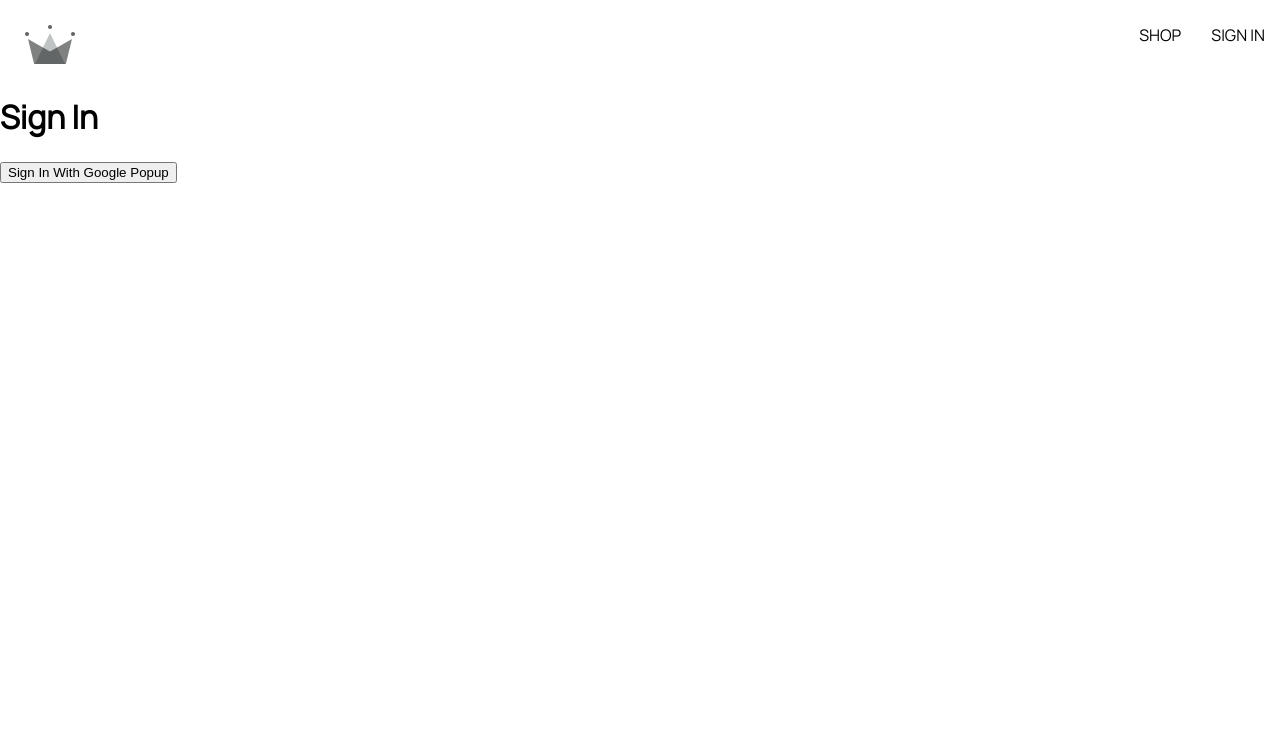
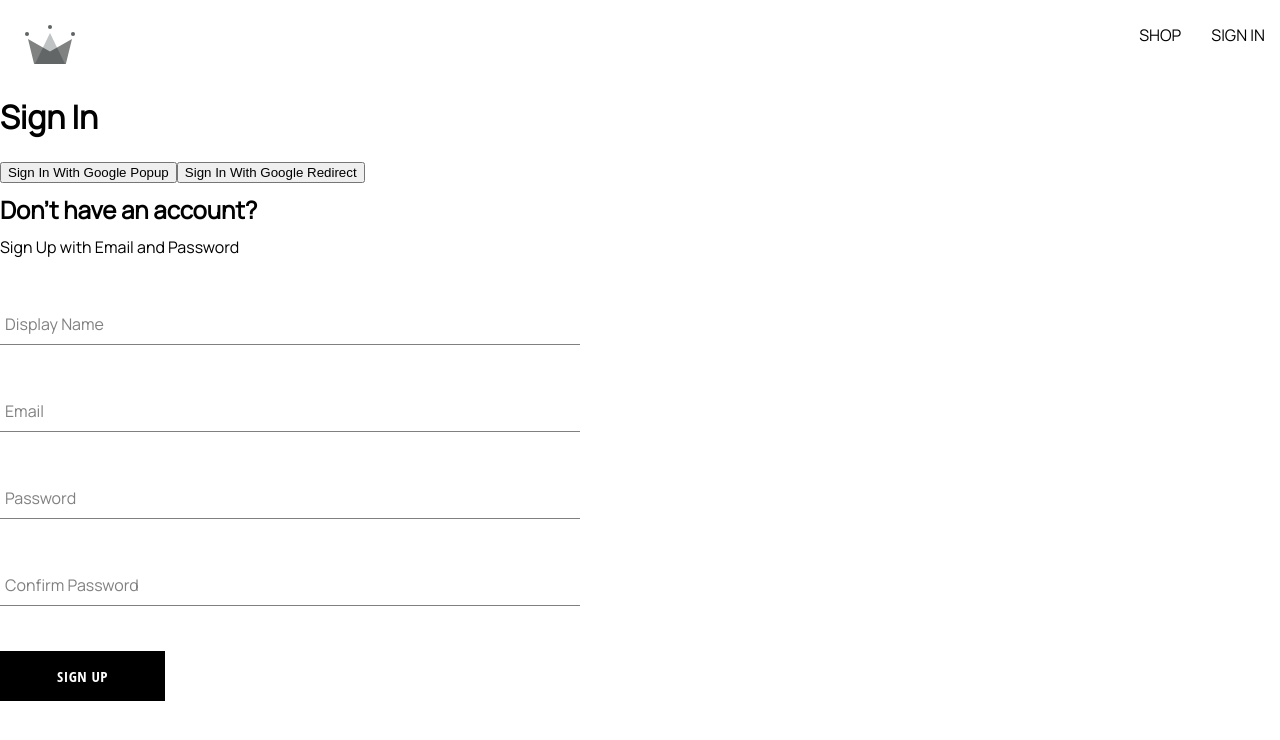
Before and after one commit to jedpeek/react-ecom, a React (Create React App) app: page /sign-in in a window 1280 px wide. Shown: the top 740 px of the page. Built offline with nearby package versions, Linux system fonts and the light colour scheme; a web font is replaced by a local one.

Commit message:
added sign in form and button

```diff
--- /dev/null
+++ b/src/components/button/button.component.jsx
@@ -0,0 +1,18 @@
+import "./button.styles.scss";
+
+const BUTTON_TYPE_CLASSES = {
+  google: "google-sign-in",
+  inverted: "inverted",
+};
+
+const Button = ({ children, buttonType, ...otherProps }) => {
+  return (
+    <button
+      className={`button-container ${BUTTON_TYPE_CLASSES[buttonType]}`}
+      {...otherProps}
+    >
+      {children}
+    </button>
+  );
+};
+export default Button;
--- /dev/null
+++ b/src/components/button/button.styles.scss
@@ -0,0 +1,41 @@
+.button-container {
+  min-width: 165px;
+  width: auto;
+  height: 50px;
+  letter-spacing: 0.5px;
+  line-height: 50px;
+  padding: 0 35px 0 35px;
+  font-size: 15px;
+  background-color: black;
+  color: white;
+  text-transform: uppercase;
+  font-family: "Open Sans Condensed";
+  font-weight: bolder;
+  border: none;
+  cursor: pointer;
+  display: flex;
+  justify-content: center;
+  &:hover {
+    background-color: white;
+    color: black;
+    border: 1px solid black;
+  }
+  &.google-sign-in {
+    background-color: #4285f4;
+    color: white;
+    &:hover {
+      background-color: #357ae8;
+      border: none;
+    }
+  }
+  &.inverted {
+    background-color: white;
+    color: black;
+    border: 1px solid black;
+    &:hover {
+      background-color: black;
+      color: white;
+      border: none;
+    }
+  }
+}
--- /dev/null
+++ b/src/components/form-input/form-input.component.jsx
@@ -0,0 +1,17 @@
+import "./form-input.styles.scss";
+
+const FormInput = ({ label, ...otherProps }) => {
+  return (
+    <div className="group">
+      <input className="form-input" {...otherProps} />
+      <label
+        className={`${
+          otherProps.value.length ? "shrink" : null
+        } form-input-label`}
+      >
+        {label}
+      </label>
+    </div>
+  );
+};
+export default FormInput;
--- /dev/null
+++ b/src/components/form-input/form-input.styles.scss
@@ -0,0 +1,46 @@
+$sub-color: grey;
+$main-color: black;
+@mixin shrinkLabel {
+  top: -14px;
+  font-size: 12px;
+  color: $main-color;
+}
+.group {
+  position: relative;
+  margin: 45px 0;
+  .form-input {
+    background: none;
+    background-color: white;
+    color: $sub-color;
+    font-size: 18px;
+    padding: 10px 10px 10px 5px;
+    display: block;
+    width: 100%;
+    border: none;
+    border-radius: 0;
+    border-bottom: 1px solid $sub-color;
+    margin: 25px 0;
+    &:focus {
+      outline: none;
+    }
+    &:focus ~ .form-input-label {
+      @include shrinkLabel();
+    }
+  }
+  input[type="password"] {
+    letter-spacing: 0.3em;
+  }
+  .form-input-label {
+    color: $sub-color;
+    font-size: 16px;
+    font-weight: normal;
+    position: absolute;
+    pointer-events: none;
+    left: 5px;
+    top: 10px;
+    transition: 300ms ease all;
+    &.shrink {
+      @include shrinkLabel();
+    }
+  }
+}
--- /dev/null
+++ b/src/components/sign-up/sign-up.components.jsx
@@ -0,0 +1,113 @@
+import { useState } from "react";
+import {
+  createAuthUserWithEmailAndPassword,
+  createUserDocumentFromAuth,
+} from "../../utils/firebase/firebase.utils";
+import FormInput from "../form-input/form-input.component";
+import "./sign-up.styles.scss";
+import Button from "../button/button.component";
+import "../../components/button/button.styles.scss";
+
+const defaultFormFields = {
+  displayName: "",
+  email: "",
+  password: "",
+  confirmPassword: "",
+};
+const SignUpForm = () => {
+  const [formFields, setFormFields] = useState(defaultFormFields);
+  const { displayName, email, password, confirmPassword } = formFields;
+
+  const handleChange = (e) => {
+    const { name, value } = e.target;
+    setFormFields({ ...formFields, [name]: value });
+  };
+
+  const resetFormFields = () => {
+    setFormFields(defaultFormFields);
+  };
+  const handleSubmit = async (e) => {
+    e.preventDefault();
+
+    const { displayName, email, password, confirmPassword } = formFields;
+    if (password != confirmPassword) {
+      alert(
+        "Passwords do no match. Passwords must be between 6 and 20 characters"
+      );
+      return;
+    }
+    try {
+      const { user } = await createAuthUserWithEmailAndPassword(
+        email,
+        password
+      );
+
+      await createUserDocumentFromAuth(user, { displayName });
+      resetFormFields();
+    } catch (error) {
+      if (error.code == "auth/email-already-in-use") {
+        alert("Cannot create user. Email already in use.");
+      } else {
+        console.log("Error creating user", error);
+        return;
+      }
+    }
+  };
+
+  return (
+    <div className="sign-up-container">
+      <h2>Don't have an account?</h2>
+      <span>Sign Up with Email and Password</span>
+      <form onSubmit={handleSubmit}>
+        <FormInput
+          label="Display Name"
+          type="text"
+          required
+          onChange={handleChange}
+          name="displayName"
+          value={displayName}
+          className="form-input"
+        />
+
+        <FormInput
+          label="Email"
+          type="email"
+          required
+          onChange={handleChange}
+          name="email"
+          value={email}
+          className="form-input"
+        />
+
+        <FormInput
+          label="Password"
+          type="password"
+          required
+          onChange={handleChange}
+          name="password"
+          value={password}
+          minLength={6}
+          maxLength={20}
+          className="form-input"
+        />
+
+        <FormInput
+          label="Confirm Password"
+          type="password"
+          required
+          onChange={handleChange}
+          name="confirmPassword"
+          value={confirmPassword}
+          minLength={6}
+          maxLength={20}
+          className="form-input"
+        />
+        <Button buttonType="" type="submit">
+          SIGN UP
+        </Button>
+      </form>
+    </div>
+  );
+};
+
+export default SignUpForm;
--- /dev/null
+++ b/src/components/sign-up/sign-up.styles.scss
@@ -0,0 +1,8 @@
+.sign-up-container {
+  display: flex;
+  flex-direction: column;
+  width: 580px;
+}
+h2 {
+  margin: 10px 0;
+}
--- a/src/routes/sign-in/sign-in.component.jsx
+++ b/src/routes/sign-in/sign-in.component.jsx
@@ -1,19 +1,38 @@
-import React from "react";
+import { useEffect } from "react";
+import { getRedirectResult } from "firebase/auth";
 import {
+  auth,
   signInWithGooglePopup,
   createUserDocumentFromAuth,
+  signInWithGoogleRedirect,
 } from "../../utils/firebase/firebase.utils";
-function SignIn() {
+import SignUpForm from "../../components/sign-up/sign-up.components";
+const SignIn = () => {
+  useEffect(() => {
+    redirectAsyncResult();
+  }, []);
+  const redirectAsyncResult = async () => {
+    const response = await getRedirectResult(auth);
+    if (response) {
+      const userDocRef = await createUserDocumentFromAuth(response.user);
+      console.log(response.user);
+    }
+  };
   const logGoogleUser = async () => {
     const { user } = await signInWithGooglePopup();
     const userDocRef = await createUserDocumentFromAuth(user);
   };
+
   return (
     <div>
       <h1>Sign In</h1>
       <button onClick={logGoogleUser}>Sign In With Google Popup</button>
+      <button onClick={signInWithGoogleRedirect}>
+        Sign In With Google Redirect
+      </button>
+      <SignUpForm />
     </div>
   );
-}
+};
 
 export default SignIn;
--- a/src/utils/firebase/firebase.utils.js
+++ b/src/utils/firebase/firebase.utils.js
@@ -6,6 +6,7 @@
   signInWithRedirect,
   signInWithPopup,
   GoogleAuthProvider,
+  createUserWithEmailAndPassword,
 } from "firebase/auth";
 import { getFirestore, doc, getDoc, setDoc } from "firebase/firestore";
 const firebaseConfig = {
@@ -31,10 +32,16 @@
 //Firestore/DATABASE
 export const auth = getAuth();
 export const signInWithGooglePopup = () => signInWithPopup(auth, provider);
+export const signInWithGoogleRedirect = () =>
+  signInWithRedirect(auth, provider);
 
 export const db = getFirestore();
 
-export const createUserDocumentFromAuth = async (userAuth) => {
+export const createUserDocumentFromAuth = async (
+  userAuth,
+  additionalInfomation = {}
+) => {
+  if (!userAuth) return;
   const userDocRef = doc(db, "users", userAuth.uid);
   const userSnapshot = await getDoc(userDocRef);
   console.log(userDocRef);
@@ -45,7 +52,12 @@
     const createdAt = new Date();
 
     try {
-      await setDoc(userDocRef, { displayName, email, createdAt });
+      await setDoc(userDocRef, {
+        displayName,
+        email,
+        createdAt,
+        ...additionalInfomation,
+      });
     } catch (error) {
       console.log("Error creating User", error);
     }
@@ -53,3 +65,12 @@
   // If user exists, return user
   return userDocRef;
 };
+
+// Create user with email and password
+export const createAuthUserWithEmailAndPassword = async (email, password) => {
+  if (email && password) {
+    return await createUserWithEmailAndPassword(auth, email, password);
+  } else {
+    return;
+  }
+};
```
